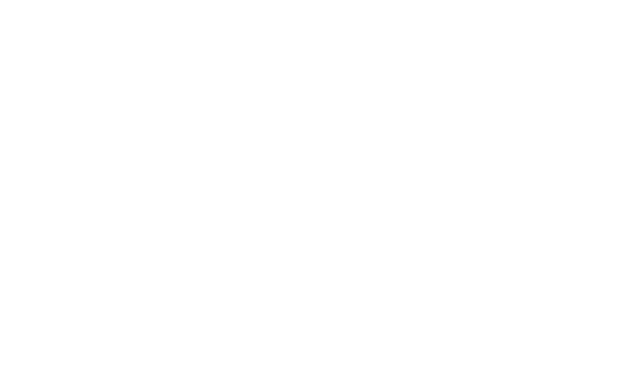
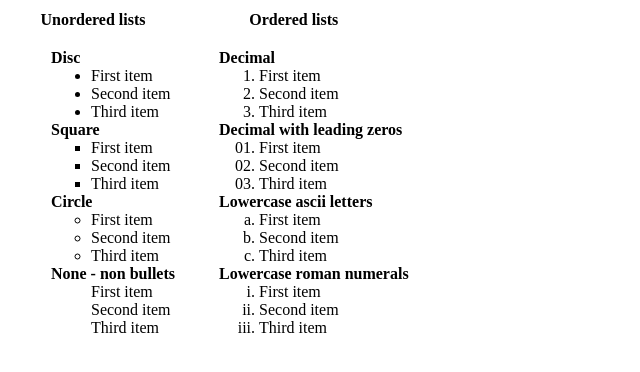
Before and after one commit to roma-bjj/FE14, a plain HTML site: page html+css/task-2.3/task-2.3.html in a window 1280 px wide. Shown: the whole page, without its empty margins (0-640 px from the left). Drawn offline with Linux system fonts and the light colour scheme.

Commit message:
added new file html+css/task-2.3/task-2.3.html

```diff
--- a/html+css/task-2.3/task-2.3.html
+++ b/html+css/task-2.3/task-2.3.html
@@ -1,12 +1,83 @@
 <!DOCTYPE html>
-<html>
+<html lang="en">
 <head>
-<title>Table</title>
-<meta charset="utf-8">
+	<meta charset="UTF-8">
+	<title>Task-2.3</title>
 </head>
 <body>
 
-
+<table>
+	<tr>
+		<th>Unordered lists</th>
+		<th>Ordered lists</th>
+	</tr>
+	<tr>
+		<td>
+			<ul>
+				<li type="none"> <b>Disc</b>
+					<ul>
+						<li type="disc">First item</li>
+						<li type="disc">Second item</li>
+						<li type="disc">Third item</li>
+					</ul>
+				</li>
+				<li type="none"> <b>Square</b>
+					<ul>
+						<li type="square">First item</li>
+						<li type="square">Second item</li>
+						<li type="square">Third item</li>
+					</ul>
+				</li>
+				<li type="none"> <b>Circle</b>
+					<ul>
+						<li type="circle">First item</li>
+						<li type="circle">Second item</li>
+						<li type="circle">Third item</li>
+					</ul>
+				</li>
+				<li type="none"> <b>None - non bullets</b>
+					<ul>
+						<li type="none">First item</li>
+						<li type="none">Second item</li>
+						<li type="none">Third item</li>
+					</ul>
+				</li>
+			</ul>
+		</td>
+		<td>
+			<ol>
+				<li type="none"> <b>Decimal</b>
+					<ol>
+						<li type="1">First item</li>
+						<li type="1">Second item</li>
+						<li type="1">Third item</li>
+					</ol>
+				</li>
+				<li type="none"> <b>Decimal with leading zeros</b>
+					<ol>
+						<li style="list-style-type:decimal-leading-zero;">First item</li>
+						<li style="list-style-type:decimal-leading-zero;">Second item</li>
+						<li style="list-style-type:decimal-leading-zero;">Third item</li>
+					</ol>
+				</li>
+				<li type="none"> <b>Lowercase ascii letters</b>
+					<ol>
+						<li type="a">First item</li>
+						<li type="a">Second item</li>
+						<li type="a">Third item</li>
+					</ol>
+				</li>
+				<li type="none"> <b>Lowercase roman numerals</b>
+					<ol>
+						<li type="i">First item</li>
+						<li type="i">Second item</li>
+						<li type="i">Third item</li>
+					</ol>
+				</li>
+			</ol>
+		</td>
+	</tr>
+</table>
 
 </body>
 </html>
```
